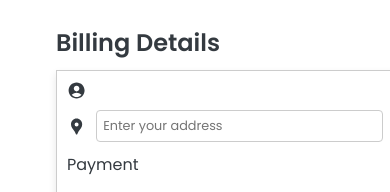
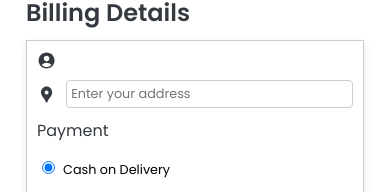
Before and after one commit to OPC-One-Placed-Computer/OPC_React_Frontend, a React (Create React App) app in the folder frontend/: page /placeOrder in a window 390 px wide. Shown: the part 176-368 px from the top of the page. Built offline with nearby package versions, Linux system fonts and the light colour scheme; no server answers.

Commit message:
fixed responsive

```diff
--- a/frontend/src/user/Components/placeOrder.js
+++ b/frontend/src/user/Components/placeOrder.js
@@ -273,6 +273,7 @@ const FormContent = styled.div`
   @media (max-width: 768px) {
     flex-direction: column;
     width: 100%;
+    margin: 0 auto;
   }
 `;
 const BillingContainer = styled.div`
@@ -356,7 +357,7 @@ const FormInput = styled.input`
 
   @media (max-width: 480px) {
     width: 100%;
-    max-width: 300px; /
+    max-width: 300px;
     padding: 4px;
     font-size: 0.8rem;
   }
```
